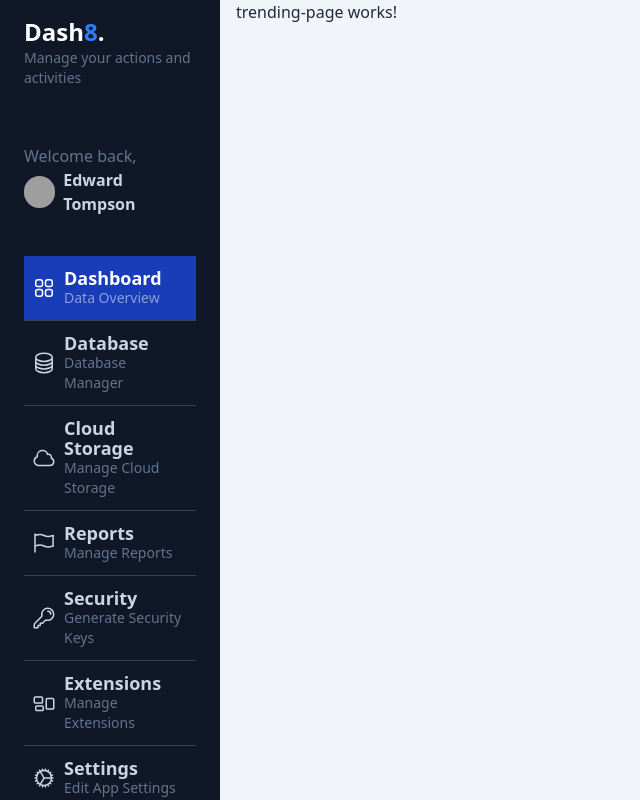
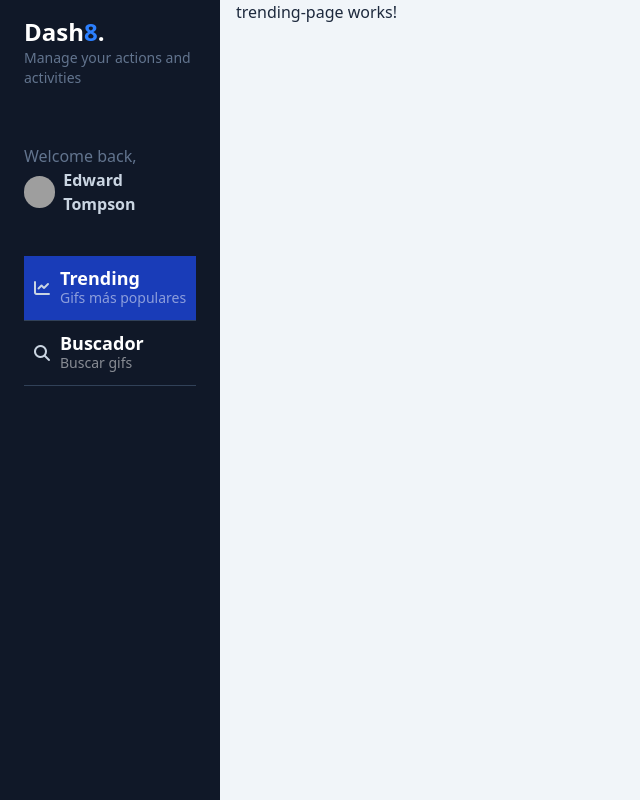
Before and after one commit to RicardoDev7/Gifs-App, an Angular app: page /dashboard/trending in a window 1280 px wide. Shown: the whole page, without its empty margins (0-640 px from the left). Built offline with nearby package versions, Linux system fonts and the light colour scheme; grey boxes are pictures that could not be loaded.

Commit message:
feat: navegacion y menu dinamico

```diff
--- a/src/app/gifs/components/gifs-menu/gifs-side-menu-options/gifs-side-menu-options.html
+++ b/src/app/gifs/components/gifs-menu/gifs-side-menu-options/gifs-side-menu-options.html
@@ -1,80 +1,16 @@
 <div id="nav" class="w-full px-6">
-  <a href="#" class="w-full px-2 inline-flex space-x-2 items-center border-b border-slate-700 py-3 bg-blue-800 hover:bg-white/5 transition ease-linear duration-150">
+  @for (item of menuOptions; track item.router) {
+    <a
+    [routerLink]="item.router"
+    routerLinkActive="bg-blue-800"
+    class="w-full px-2 inline-flex space-x-2 items-center border-b border-slate-700 py-3 hover:bg-white/5 transition ease-linear duration-150">
     <div>
-      <svg xmlns="http://www.w3.org/2000/svg" fill="none" viewBox="0 0 24 24" stroke-width="1.5" stroke="currentColor" class="w-6 h-6 text-white">
-        <path stroke-linecap="round" stroke-linejoin="round" d="M3.75 6A2.25 2.25 0 016 3.75h2.25A2.25 2.25 0 0110.5 6v2.25a2.25 2.25 0 01-2.25 2.25H6a2.25 2.25 0 01-2.25-2.25V6zM3.75 15.75A2.25 2.25 0 016 13.5h2.25a2.25 2.25 0 012.25 2.25V18a2.25 2.25 0 01-2.25 2.25H6A2.25 2.25 0 013.75 18v-2.25zM13.5 6a2.25 2.25 0 012.25-2.25H18A2.25 2.25 0 0120.25 6v2.25A2.25 2.25 0 0118 10.5h-2.25a2.25 2.25 0 01-2.25-2.25V6zM13.5 15.75a2.25 2.25 0 012.25-2.25H18a2.25 2.25 0 012.25 2.25V18A2.25 2.25 0 0118 20.25h-2.25A2.25 2.25 0 0113.5 18v-2.25z" />
-      </svg>
+      <i [class]="item.icon"></i>
     </div>
     <div class="flex flex-col">
-        <span class="text-lg font-bold leading-5 text-white">Dashboard</span>
-        <span class="text-sm text-white/50 hidden md:block">Data Overview</span>
+        <span class="text-lg font-bold leading-5 text-white">{{ item.label }}</span>
+        <span class="text-sm text-white/50 hidden md:block">{{ item.sublabel }}</span>
     </div>
   </a>
-<a href="#" class="w-full px-2 inline-flex space-x-2 items-center border-b border-slate-700 py-3 hover:bg-white/5 transition ease-linear duration-150">
-    <div>
-        <svg xmlns="http://www.w3.org/2000/svg" fill="none" viewBox="0 0 24 24" stroke-width="1.5" stroke="currentColor" class="w-6 h-6">
-            <path stroke-linecap="round" stroke-linejoin="round" d="M20.25 6.375c0 2.278-3.694 4.125-8.25 4.125S3.75 8.653 3.75 6.375m16.5 0c0-2.278-3.694-4.125-8.25-4.125S3.75 4.097 3.75 6.375m16.5 0v11.25c0 2.278-3.694 4.125-8.25 4.125s-8.25-1.847-8.25-4.125V6.375m16.5 0v3.75m-16.5-3.75v3.75m16.5 0v3.75C20.25 16.153 16.556 18 12 18s-8.25-1.847-8.25-4.125v-3.75m16.5 0c0 2.278-3.694 4.125-8.25 4.125s-8.25-1.847-8.25-4.125" />
-          </svg>
-    </div>
-    <div class="flex flex-col">
-        <span class="text-lg text-slate-300 font-bold leading-5">Database</span>
-        <span class="text-sm text-slate-500 hidden md:block">Database Manager</span>
-    </div>
-</a>
-<a href="#" class="w-full px-2 inline-flex space-x-2 items-center border-b border-slate-700 py-3 hover:bg-white/5 transition ease-linear duration-150">
-    <div>
-        <svg xmlns="http://www.w3.org/2000/svg" fill="none" viewBox="0 0 24 24" stroke-width="1.5" stroke="currentColor" class="w-6 h-6">
-            <path stroke-linecap="round" stroke-linejoin="round" d="M2.25 15a4.5 4.5 0 004.5 4.5H18a3.75 3.75 0 001.332-7.257 3 3 0 00-3.758-3.848 5.25 5.25 0 00-10.233 2.33A4.502 4.502 0 002.25 15z" />
-          </svg>
-    </div>
-    <div class="flex flex-col">
-        <span class="text-lg text-slate-300 font-bold leading-5">Cloud Storage</span>
-        <span class="text-sm text-slate-500 hidden md:block">Manage Cloud Storage</span>
-    </div>
-</a>
-<a href="#" class="w-full px-2 inline-flex space-x-2 items-center border-b border-slate-700 py-3 hover:bg-white/5 transition ease-linear duration-150">
-    <div>
-        <svg xmlns="http://www.w3.org/2000/svg" fill="none" viewBox="0 0 24 24" stroke-width="1.5" stroke="currentColor" class="w-6 h-6">
-            <path stroke-linecap="round" stroke-linejoin="round" d="M3 3v1.5M3 21v-6m0 0l2.77-.693a9 9 0 016.208.682l.108.054a9 9 0 006.086.71l3.114-.732a48.524 48.524 0 01-.005-10.499l-3.11.732a9 9 0 01-6.085-.711l-.108-.054a9 9 0 00-6.208-.682L3 4.5M3 15V4.5" />
-          </svg>
-    </div>
-    <div class="flex flex-col">
-        <span class="text-lg text-slate-300 font-bold leading-5">Reports</span>
-        <span class="text-sm text-slate-500 hidden md:block">Manage Reports</span>
-    </div>
-</a>
-<a href="#" class="w-full px-2 inline-flex space-x-2 items-center border-b border-slate-700 py-3 hover:bg-white/5 transition ease-linear duration-150">
-    <div>
-        <svg xmlns="http://www.w3.org/2000/svg" fill="none" viewBox="0 0 24 24" stroke-width="1.5" stroke="currentColor" class="w-6 h-6">
-            <path stroke-linecap="round" stroke-linejoin="round" d="M15.75 5.25a3 3 0 013 3m3 0a6 6 0 01-7.029 5.912c-.563-.097-1.159.026-1.563.43L10.5 17.25H8.25v2.25H6v2.25H2.25v-2.818c0-.597.237-1.17.659-1.591l6.499-6.499c.404-.404.527-1 .43-1.563A6 6 0 1121.75 8.25z" />
-          </svg>
-    </div>
-    <div class="flex flex-col">
-        <span class="text-lg text-slate-300 font-bold leading-5">Security</span>
-        <span class="text-sm text-slate-500 hidden md:block">Generate Security Keys</span>
-    </div>
-</a>
-<a href="#" class="w-full px-2 inline-flex space-x-2 items-center border-b border-slate-700 py-3 hover:bg-white/5 transition ease-linear duration-150">
-    <div>
-        <svg xmlns="http://www.w3.org/2000/svg" fill="none" viewBox="0 0 24 24" stroke-width="1.5" stroke="currentColor" class="w-6 h-6">
-            <path stroke-linecap="round" stroke-linejoin="round" d="M2.25 7.125C2.25 6.504 2.754 6 3.375 6h6c.621 0 1.125.504 1.125 1.125v3.75c0 .621-.504 1.125-1.125 1.125h-6a1.125 1.125 0 01-1.125-1.125v-3.75zM14.25 8.625c0-.621.504-1.125 1.125-1.125h5.25c.621 0 1.125.504 1.125 1.125v8.25c0 .621-.504 1.125-1.125 1.125h-5.25a1.125 1.125 0 01-1.125-1.125v-8.25zM3.75 16.125c0-.621.504-1.125 1.125-1.125h5.25c.621 0 1.125.504 1.125 1.125v2.25c0 .621-.504 1.125-1.125 1.125h-5.25a1.125 1.125 0 01-1.125-1.125v-2.25z" />
-          </svg>
-    </div>
-    <div class="flex flex-col">
-        <span class="text-lg text-slate-300 font-bold leading-5">Extensions</span>
-        <span class="text-sm text-slate-500 hidden md:block">Manage Extensions</span>
-    </div>
-</a>
-<a href="#" class="w-full px-2 inline-flex space-x-2 items-center py-3 hover:bg-white/5 transition ease-linear duration-150">
-    <div>
-        <svg xmlns="http://www.w3.org/2000/svg" fill="none" viewBox="0 0 24 24" stroke-width="1.5" stroke="currentColor" class="w-6 h-6">
-            <path stroke-linecap="round" stroke-linejoin="round" d="M4.5 12a7.5 7.5 0 0015 0m-15 0a7.5 7.5 0 1115 0m-15 0H3m16.5 0H21m-1.5 0H12m-8.457 3.077l1.41-.513m14.095-5.13l1.41-.513M5.106 17.785l1.15-.964m11.49-9.642l1.149-.964M7.501 19.795l.75-1.3m7.5-12.99l.75-1.3m-6.063 16.658l.26-1.477m2.605-14.772l.26-1.477m0 17.726l-.26-1.477M10.698 4.614l-.26-1.477M16.5 19.794l-.75-1.299M7.5 4.205L12 12m6.894 5.785l-1.149-.964M6.256 7.178l-1.15-.964m15.352 8.864l-1.41-.513M4.954 9.435l-1.41-.514M12.002 12l-3.75 6.495" />
-          </svg>
-    </div>
-    <div class="flex flex-col">
-        <span class="text-lg text-slate-300 font-bold leading-5">Settings</span>
-        <span class="text-sm text-slate-500 hidden md:block">Edit App Settings</span>
-    </div>
-</a>
-
+  }
 </div>
--- a/src/app/gifs/components/gifs-menu/gifs-side-menu-options/gifs-side-menu-options.ts
+++ b/src/app/gifs/components/gifs-menu/gifs-side-menu-options/gifs-side-menu-options.ts
@@ -1,8 +1,31 @@
 import { Component } from '@angular/core';
+import { RouterLink, RouterLinkActive } from "@angular/router";
+
+interface MenuOption {
+  label: string;
+  sublabel: string;
+  router: string;
+  icon: string;
+}
 
 @Component({
   selector: 'app-gifs-side-menu-options',
-  imports: [],
+  imports: [RouterLink, RouterLinkActive],
   templateUrl: './gifs-side-menu-options.html',
 })
-export class GifsSideMenuOptions { }
+export class GifsSideMenuOptions {
+  menuOptions: MenuOption[] = [
+    {
+      label: 'Trending',
+      sublabel: 'Gifs más populares',
+      router: '/dashboard/trending',
+      icon: 'fa-solid fa-chart-line'
+    },
+    {
+      label: 'Buscador',
+      sublabel: 'Buscar gifs',
+      router: '/dashboard/search',
+      icon: 'fa-solid fa-magnifying-glass'
+    }
+  ]
+}
--- a/src/index.html
+++ b/src/index.html
@@ -6,6 +6,7 @@
   <base href="/">
   <meta name="viewport" content="width=device-width, initial-scale=1">
   <link rel="icon" type="image/x-icon" href="favicon.ico">
+  <link rel="stylesheet" href="https://cdnjs.cloudflare.com/ajax/libs/font-awesome/7.0.1/css/all.min.css" integrity="sha512-2SwdPD6INVrV/lHTZbO2nodKhrnDdJK9/kg2XD1r9uGqPo1cUbujc+IYdlYdEErWNu69gVcYgdxlmVmzTWnetw==" crossorigin="anonymous" referrerpolicy="no-referrer" />
 </head>
 <body>
   <app-root></app-root>
```
